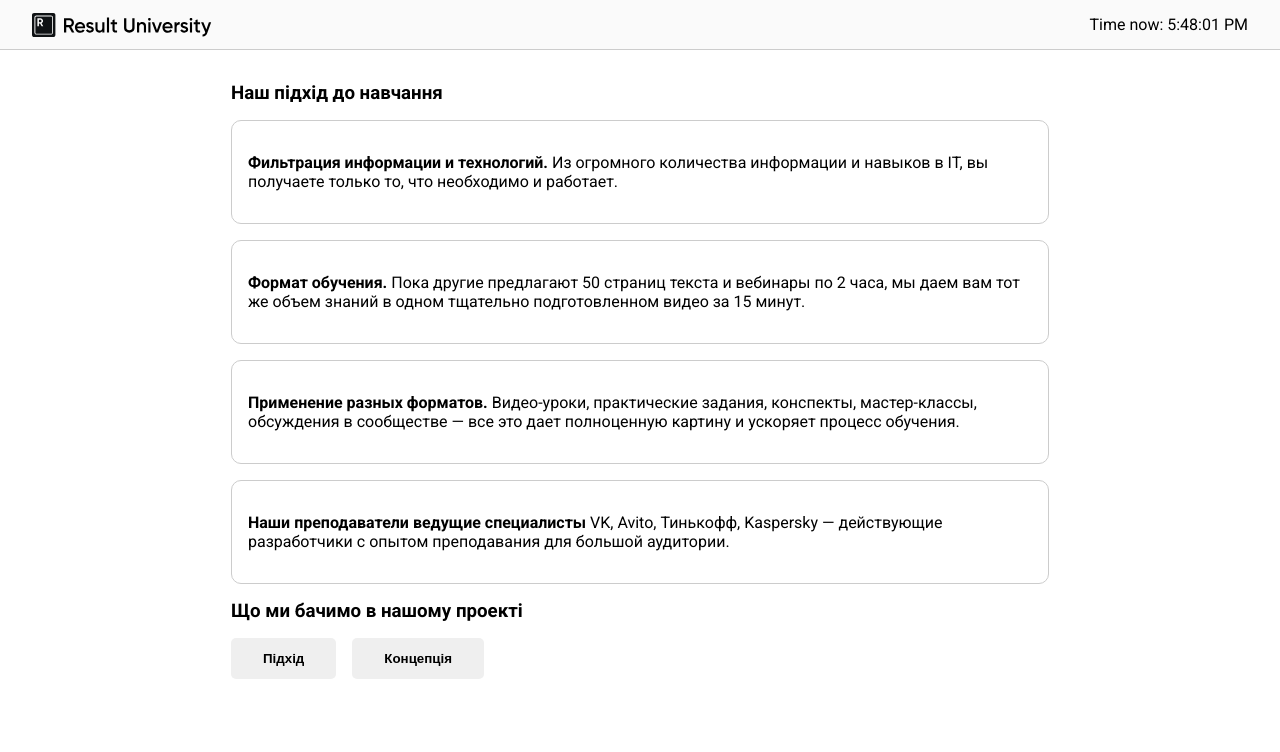
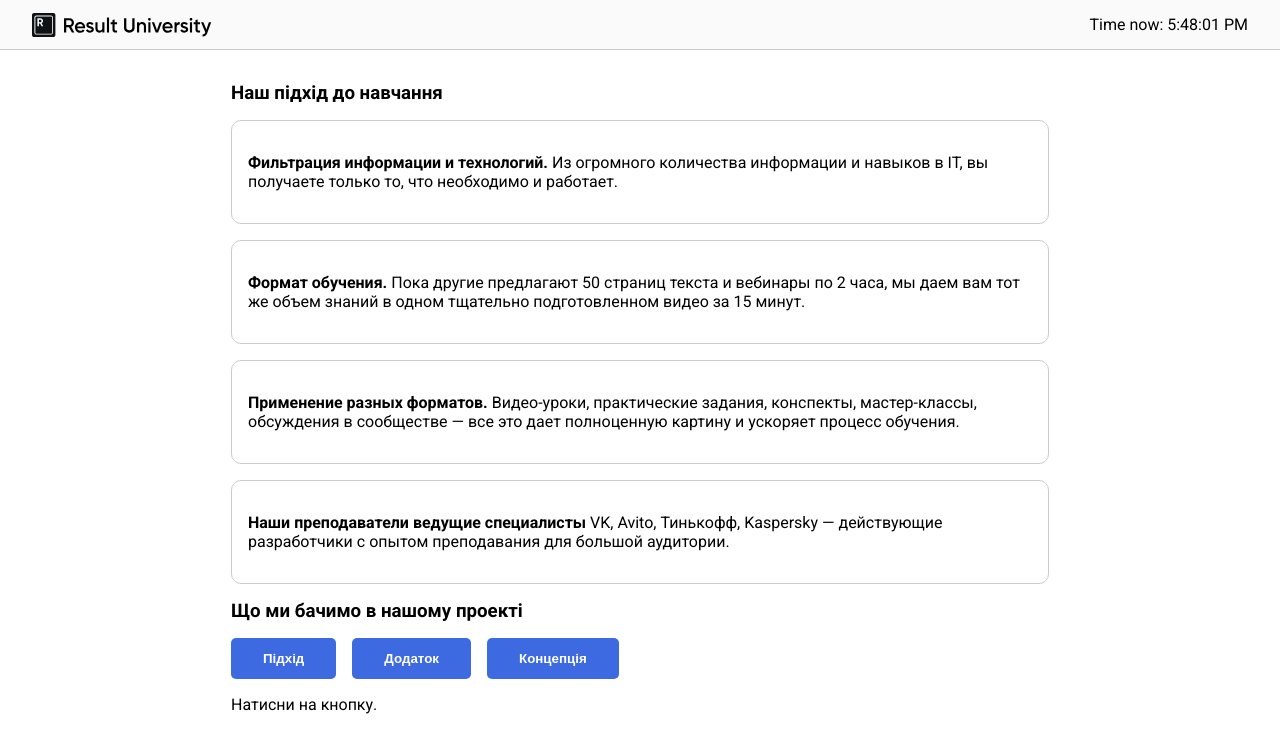
Before and after one commit to Rostilash/react-vito, a React (Vite) app in the folder 01-react-basic-start/: page / in a window 1280 px wide. Shown: the top 752 px of the page. Built offline with nearby package versions, Linux system fonts and the light colour scheme.

Commit message:
Made interactive button with (useState)

```diff
--- a/01-react-basic-start/src/App.jsx
+++ b/01-react-basic-start/src/App.jsx
@@ -1,8 +1,19 @@
 import Header from "./components/Header.jsx";
 import WayToTeach from "./components/WayToTeach.jsx";
 import { ways } from "./data.js";
+import { useState } from "react";
 import Button from "./components/Button/Button.jsx";
+
 export default function App() {
+  const [content, setContent] = useState("Натисни на кнопку.");
+  console.log("App Component Render");
+  // let content = "Натисни на кнопку.";
+
+  function handleClick(type) {
+    console.log("butoton clicked", type);
+    setContent(type);
+    // content = type;
+  }
   return (
     <div>
       <Header />
@@ -20,8 +31,10 @@
         </section>
         <section>
           <h3> Що ми бачимо в нашому проекті </h3>
-          <Button> Підхід </Button>
-          <Button> Концепція </Button>
+          <Button onClick={() => handleClick("way")}> Підхід </Button>
+          <Button onClick={() => handleClick("ease")}> Додаток </Button>
+          <Button onClick={() => handleClick("program")}> Концепція </Button>
+          <p>{content}</p>
         </section>
       </main>
     </div>
--- a/01-react-basic-start/src/components/Button/Button.jsx
+++ b/01-react-basic-start/src/components/Button/Button.jsx
@@ -1,14 +1,9 @@
 import "./Button.css";
 
-export default function Button({ children }) {
-  function handleClick() {
-    console.log("button clicked");
-  }
-  function handleMouseEnter() {
-    console.log("Enter");
-  }
+export default function Button({ children, onClick }) {
+  console.log("Button Render");
   return (
-    <button className="button" onClick={handleClick} onMouseEnter={handleMouseEnter}>
+    <button className="button active" onClick={onClick}>
       {children}
     </button>
   );
```
